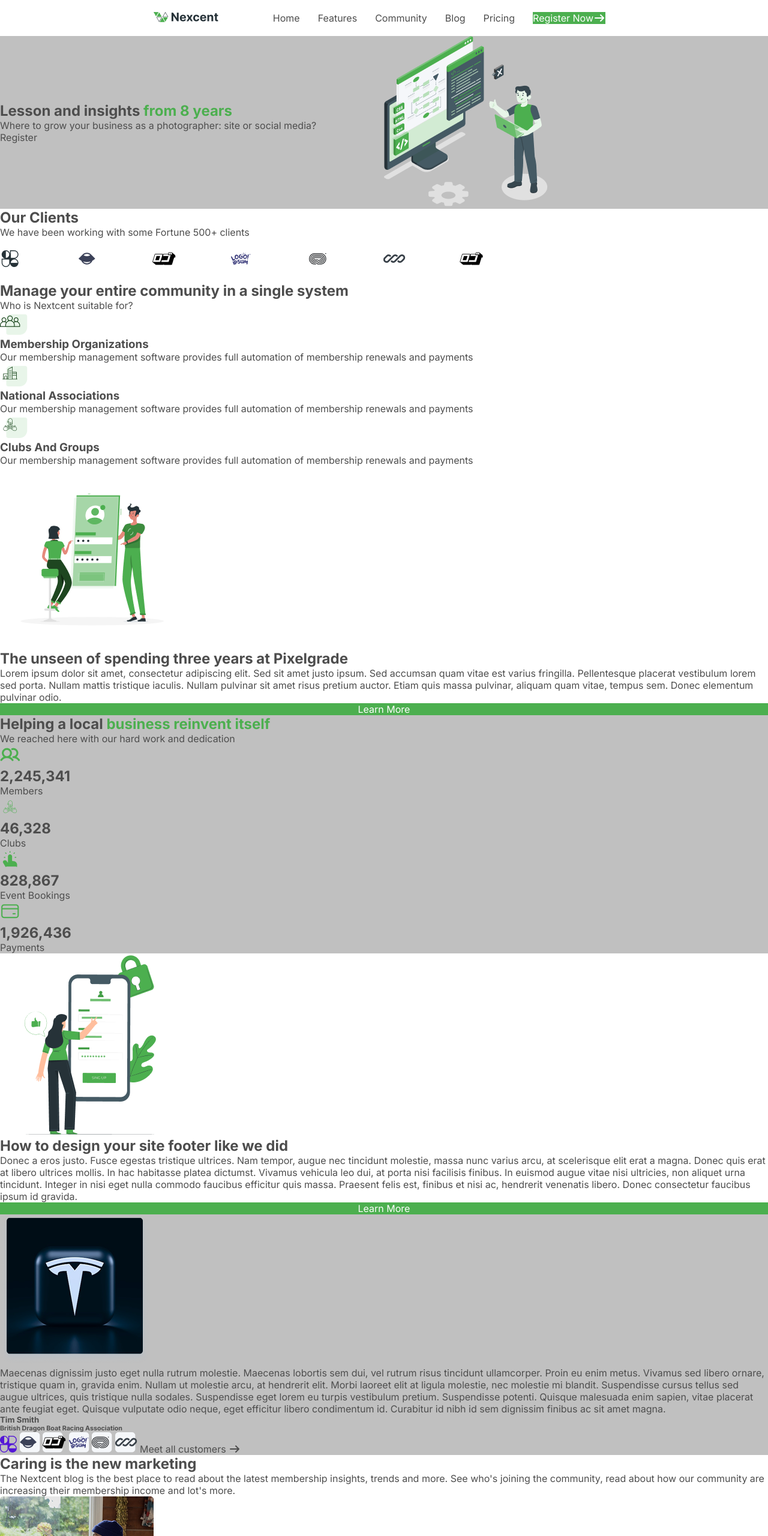
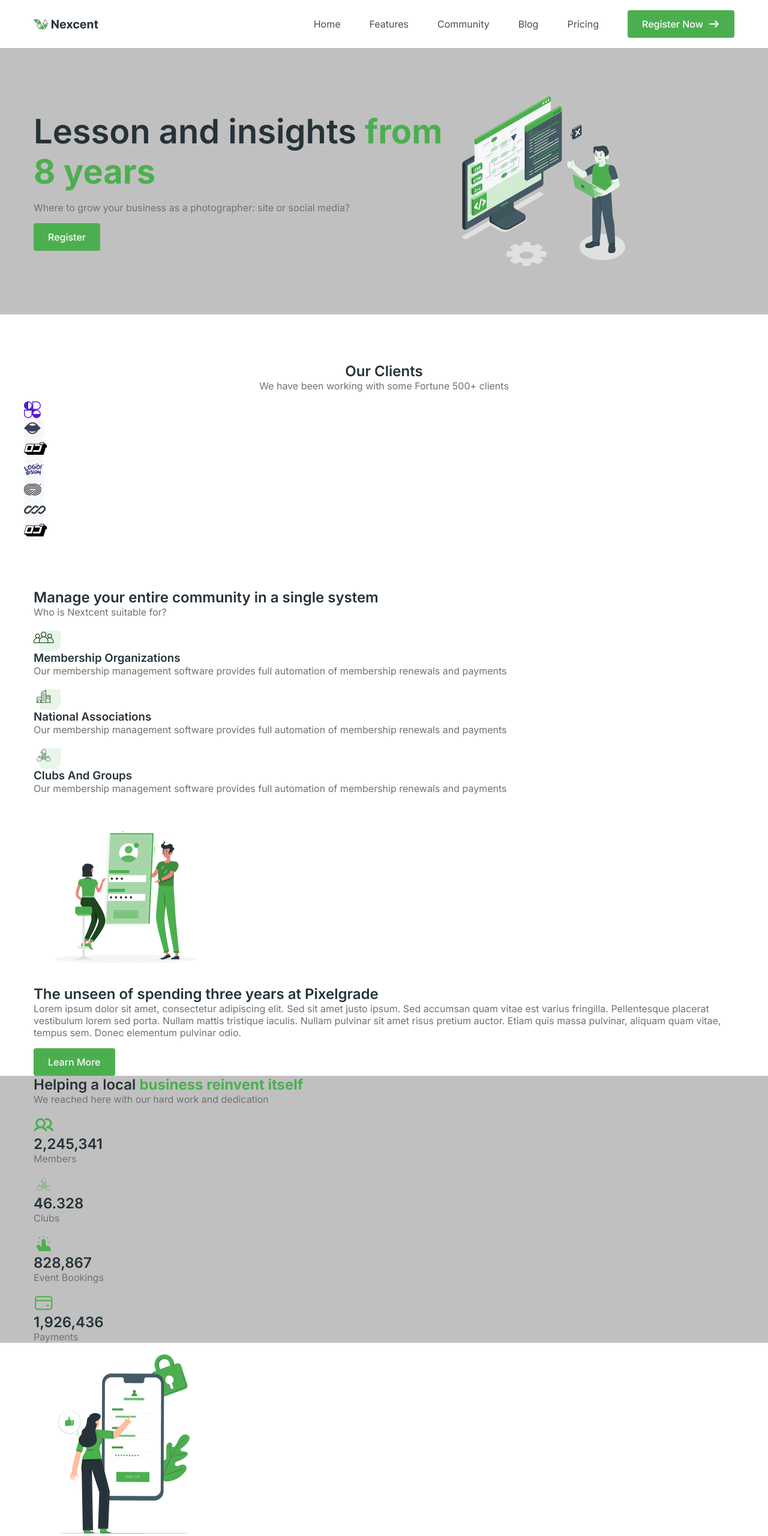
Before and after one commit to WhiteRabbitCoder/Riwi_Html, a plain HTML site: page index.html in a window 1280 px wide. Shown: the top 2560 px of the page at 60% size. Drawn offline with Linux system fonts and the light colour scheme.

Commit message:
HTML and styles of Header and hero finished.

```diff
--- a/assets/styles/style.css
+++ b/assets/styles/style.css
@@ -1,75 +1,168 @@
+:root{
+    --brand_primary: #4CAF4F;
+    --d_grey: #4D4D4D;
+    --grey: #717171;
+    --silver: #C0C0C0;
+    --white: #FFFFFF;
+    --neutral-black: #263238;
+    --font-main: 'Inter', sans-serif;
+}
+
+/*-- Basic reset --*/
 *{
     margin: 0;
     padding: 0;
     box-sizing: border-box;
 }
 
-:root{
-    --D_Grey: #4D4D4D;
-    --Silver: #C0C0C0;
-    --Brand_Primary: #4CAF4F;
-    --White: #FFFFFF
-}
+/*-- Base --*/
 
 body{
-    background: #fff;
+    background: var(--white);
     height: 100dvh;
     width: 100%;
-    color: #4D4D4D;
+    color: var(--neutral-black);
     font-family: "Inter", "Inter Semi Bold", sans-serif;
-
 }
 
 a {
     text-decoration: none;
-    color: var(--D_Grey);
+    color: var(--d_grey);
+    transition: color 0.3s ease;
 }
 
-header{
+img{
+    max-width: 100%;
+    display: block;
+}
+
+h1, h2, h3, h4, h5 {
+    color: var(--neutral-black);
+    font-weight: 600;
+}
+
+p{
+    color: var(--grey);
+    margin-bottom: 1rem;
+}
+
+.container{
+    max-width: 1200px;
+    margin: 0 auto;
+    padding: 0 1rem;
+}
+.bg-silver{
+    background: var(--silver);
+}
+
+strong{
+    color: var(--brand_primary);
+    font-weight: bold;
+}
+
+/* Buttons */
+.btn {
+    display: inline-flex;
+    align-items: center;
+    gap: 0.5rem;
+    padding: 0.8rem 1.5rem;
+    border-radius: 4px;
+    font-weight: 500;
+    cursor: pointer;
+    transition: all 0.3s ease;
+}
+
+.btn-primary {
+    background-color: var(--brand_primary);
+    color: var(--white);
+}
+
+.btn-primary:hover {
+    transform: translateY(-2px);
+}
+
+.btn-primary:focus {
+    transform: translateY(-2px);
+    outline-color: var(--neutral-black);
+}
+
+
+.btn--ghost {
+    color: var(--brand_primary);
+    font-weight: 600;
+    padding: 0.8rem 0;
+}
+
+.btn--ghost:hover {
+    color: #3e8e41;
+    background-color: var(--silver);
+    border: 1px solid var(--brand_primary);
+}
+
+.btn--ghost:focus {
+    outline-color: var(--neutral-black);
+}
+
+.btn--ghost:active {
+    border: none;
+}
+
+.header {
+    background: var(--white);
+    height: 80px;
+    display: flex;
+    align-items: center;
+    /*position: sticky;*/
+    top: 0;
+    z-index: 100;
+    box-shadow: 0 2px 4px rgba(0,0,0,0.05);
+}
+
+.nav{
     display: flex;
     justify-content: space-between;
     align-items: center;
-    height: 60px;
-    padding: 10px 20%;
+    width: 100%;
 }
 
-
-
-header nav ul{
-    display: flex;
-    align-items: end;
-    list-style: none;
-}
-
-header nav ul li{
+.nav__list{
     display: flex;
     align-items: center;
     list-style: none;
-    padding: 0 15px;
+    gap: 3rem;
 }
 
-.grey-bg{
-    background: var(--Silver);
+.nav__link:hover{
+    color: var(--brand_primary);
+    text-decoration: underline var(--brand_primary);
 }
 
-.button{
-    display: flex;
-    align-items: center;
-    justify-content: center;
-    background: var(--Brand_Primary);
-    color: var(--White);
-    border: none;
+.nav__link:focus{
+    color: var(--brand_primary);
+    text-decoration: underline var(--brand_primary);
+    outline-color: var(--grey);
 }
 
-strong{
-    color: var(--Brand_Primary);
-    font-weight: bold;
+/*-- Hero section --*/
+.hero{
+    padding: 5rem 0;
 }
 
-.hero{
+.hero__container{
     display: grid;
-    grid-template-columns: 1fr 1fr;
+    grid-template-columns: 1.5fr 1fr;
     align-items: center;
-    justify-content: center;
-    width: 100%;
+    gap: 2rem;
 }
+
+.hero__text h1{
+    font-size: 3.5rem;
+    line-height: 1.2;
+    margin-bottom: 1rem;
+}
+
+/*-- Clients section -- */
+.clients{
+    text-align: center;
+    padding: 5rem 0;
+}
--- a/index.html
+++ b/index.html
@@ -2,7 +2,7 @@
 <html lang="en">
 <head>
     <meta charset="UTF-8">
-    <title>Title</title>
+    <title>Nexcent</title>
     <!-- Custom CSS -->
     <link rel="stylesheet" href="assets/styles/style.css">
     <!-- Google fonts -->
@@ -11,123 +11,139 @@
     <link rel="stylesheet" href="https://cdnjs.cloudflare.com/ajax/libs/font-awesome/7.0.1/css/all.min.css">
 </head>
 <body>
-<header>
-    <a href = "/" class = "logoHome"><img src="assets/images/NexcentLogo.png" alt="NextCent Logo"></a>
-    <nav class="nav-main">
-        <ul class="nav-list">
-            <li>
-            <a href = "/" class = "home">Home</a>
-            </li>
-            <li>
-            <a href = "/features">Features</a>
-            </li>
-            <li>
-            <a href = "/community">Community</a>
-            </li>
-            <li>
-            <a href = "/blog">Blog</a>
-            </li>
-            <li>
-            <a href = "/pricing">Pricing</a>
-            </li>
-            <li>
-            <a href = "/singup" class = "button">Register Now <i class="fa-solid fa-arrow-right"></i></a>
+<header class="header">
+    <nav class="nav container">
+        <a href="/" class="nav__logo">
+            <img src="assets/images/NexcentLogo.png" alt="Nexcent Logo">
+        </a>
+
+        <ul class="nav__list">
+            <li class="nav__item"><a href="#home" class="nav__link">Home</a></li>
+            <li class="nav__item"><a href="#features" class="nav__link">Features</a></li>
+            <li class="nav__item"><a href="#community" class="nav__link">Community</a></li>
+            <li class="nav__item"><a href="#blog" class="nav__link">Blog</a></li>
+            <li class="nav__item"><a href="#pricing" class="nav__link">Pricing</a></li>
+            <li class="nav__item">
+                <a href="#signup" class="btn btn-primary">Register Now <i class="fa-solid fa-arrow-right"></i></a>
             </li>
         </ul>
     </nav>
 </header>
 <main>
-    <section class = "hero grey-bg">
-        <div class = "hero-text">
+    <section class = "hero bg-silver" id="home">
+        <div class="container hero__container">
+            <div class = "hero__text">
                 <h1>Lesson and insights <strong> from 8 years</strong></h1>
                 <p>Where to grow your business as a photographer: site or social media?</p>
-            <a href = "/singup" class = "hero-btn">Register</a>
+                <a href = "#singup" class = "btn btn-primary">Register</a>
+
             </div>
-        <div class = "hero-image">
-            <img src = "assets/images/Illustration.png" alt = "hero-image">
+            <div class = "hero__image">
+                <img src = "assets/images/Illustration.png" alt="Hero Illustration">
+            </div>
         </div>
     </section>
-    <section class = "our_clients">
-        <div class = "our_clients-text">
+    <section class = "clients container">
+        <div class = "clients__text">
             <h2>Our Clients</h2>
             <p>We have been working with some Fortune 500+ clients</p>
         </div>
-        <div class = "our_clients-image">
-            <img src = "assets/images/Clients_Logos.png" alt = "our-image">
+        <div class="clients__logos">
+            <img src="assets/images/Logo.png" alt="Client Logo">
+            <img src="assets/images/Logo (1).png" alt="Client Logo">
+            <img src="assets/images/Logo (2).png" alt="Client Logo">
+            <img src="assets/images/Logo (3).png" alt="Client Logo">
+            <img src="assets/images/Logo (4).png" alt="Client Logo">
+            <img src="assets/images/Logo (5).png" alt="Client Logo">
+            <img src="assets/images/Logo (2).png" alt="Client Logo">
         </div>
     </section>
-    <section class = "community-management">
-        <div class = "community-management-text">
+    <section class = "community container" id = "features">
+        <div class = "community__header">
             <h2>Manage your entire community in a single system</h2>
             <p>Who is Nextcent suitable for?</p>
         </div>
-        <div class = "community-management-cards">
-            <div>
-                <img src="assets/images/Membership_organizations.png">
+        <div class = "community__grid">
+            <div class="card">
+                <div class = "card__icon"><img src="assets/images/Membership_organizations.png" alt="Membership"></div>
                 <h3>Membership Organizations</h3>
                 <p>Our membership management software provides full automation of membership renewals and payments</p>
             </div>
-            <div>
-                <img src="assets/images/National_Associations.png">
+            <div class="card">
+                <div class = "card__icon"><img src="assets/images/National_Associations.png" alt="National"></div>
                 <h3>National Associations</h3>
                 <p>Our membership management software provides full automation of membership renewals and payments</p>
             </div>
-            <div>
-                <img src="assets/images/Clubs_And_Groups.png">
+            <div class="card">
+                <div class = "card__icon"><img src="assets/images/Clubs_And_Groups.png" alt="Clubs"></div>
                 <h3>Clubs And Groups</h3>
                 <p>Our membership management software provides full automation of membership renewals and payments</p>
             </div>
         </div>
     </section>
-    <section class = "Pixelgrade">
-        <div class = "Pixelgrade-img">
-            <img src = "assets/images/Pixelgrade.png">
+    <section class = "feature-block container">
+        <div class = "feature-block__image">
+            <img src = "assets/images/Pixelgrade.png" alt="Unlock Illustration">
         </div>
-        <div class = "Pixelgrade-text">
+        <div class = "feature-block__content">
             <h2>The unseen of spending three years at Pixelgrade</h2>
             <p>Lorem ipsum dolor sit amet, consectetur adipiscing elit. Sed sit amet justo ipsum. Sed accumsan quam vitae est varius fringilla. Pellentesque placerat vestibulum lorem sed porta. Nullam mattis tristique iaculis. Nullam pulvinar sit amet risus pretium auctor. Etiam quis massa pulvinar, aliquam quam vitae, tempus sem. Donec elementum pulvinar odio.</p>
-            <a href = "#" class = "button">Learn More</a>
+            <a href="#" class="btn btn-primary">Learn More</a>
         </div>
     </section>
-    <section class = "localBusiness grey-bg">
-        <div class = "localBusiness-Text">
+
+    <section class = "stats bg-silver">
+        <div class = "stats__container container">
+            <div class = "stats__text">
                 <h2>Helping a local <strong>business reinvent itself</strong></h2>
                 <p>We reached here with our hard work and dedication</p>
             </div>
-        <div class = "localBusiness-Icons">
-            <div class = "localBusiness-icon">
+            <div class = "stats__grid">
+                <div class = "stats__item">
                     <img src = "assets/images/Icon (3).png">
+                    <div>
                         <h2>2,245,341</h2>
                         <p>Members</p>
                     </div>
-            <div class = "localBusiness-icon">
+                </div>
+                <div class = "stats__item">
                     <img src = "assets/images/Icon (4).png">
-                <h2>46,328</h2>
+                    <div>
+                        <h2>46.328</h2>
                         <p>Clubs</p>
                     </div>
-            <div class = "localBusiness-icon">
+                </div>
+                <div class = "stats__item">
                     <img src = "assets/images/Icon (5).png">
+                    <div>
                         <h2>828,867</h2>
                         <p>Event Bookings</p>
                     </div>
-            <div class = "localBusiness-icon">
+                </div>
+                <div class = "stats__item">
                     <img src = "assets/images/Icon (6).png">
+                    <div>
                         <h2>1,926,436</h2>
                         <p>Payments</p>
                     </div>
                 </div>
-    </section>
-    <section class = "mobileLogin">
-        <div class = "mobileLogin-img">
-            <img src = "assets/images/MobileLogin.png">
             </div>
-        <div class = "mobileLogin-text">
-            <h2>How to design your site footer like we did</h2>
-            <p>Donec a eros justo. Fusce egestas tristique ultrices. Nam tempor, augue nec tincidunt molestie, massa nunc varius arcu, at scelerisque elit erat a magna. Donec quis erat at libero ultrices mollis. In hac habitasse platea dictumst. Vivamus vehicula leo dui, at porta nisi facilisis finibus. In euismod augue vitae nisi ultricies, non aliquet urna tincidunt. Integer in nisi eget nulla commodo faucibus efficitur quis massa. Praesent felis est, finibus et nisi ac, hendrerit venenatis libero. Donec consectetur faucibus ipsum id gravida.</p>
-            <a href = "#" class = "button">Learn More</a>
         </div>
     </section>
-    <section class = "customersSection grey-bg">
+
+    <section class = "feature-block container">
+        <div class = "feature-block__image">
+            <img src = "assets/images/MobileLogin.png" alt="Mobile Login Illustration">
+        </div>
+        <div class="feature-block__content">
+            <h2>How to design your site footer like we did</h2>
+            <p>Donec a eros justo. Fusce egestas tristique ultrices. Nam tempor, augue nec tincidunt molestie, massa nunc varius arcu, at scelerisque elit erat a magna. Donec quis erat at libero ultrices mollis. In hac habitasse platea dictumst.</p>
+            <a href="#" class="btn btn-primary">Learn More</a>
+        </div>
+    </section>
+
+    <section class = "customersSection bg-silver">
+        <div class = "container customersSection__container">
             <div class = "customersSection-img">
                 <img src = "assets/images/tesla_logo.png">
             </div>
@@ -145,45 +161,89 @@
                     <a href="" class = "buttonGhost">Meet all customers <i class="fa-solid fa-arrow-right"></i></a>
                 </div>
             </div>
+        </div>
     </section>
-    <section class = "newMarketing">
+    <section class = "newMarketing container" id = "blog">
         <div class = "newMarketing-text">
             <h2>Caring is the new marketing</h2>
             <p>The Nextcent blog is the best place to read about the latest membership insights, trends and more. See who's joining the community, read about how our community are increasing their membership income and lot's more.</p>
 
         </div>
         <div class = "newMarketing-cards">
-            <div class = "newMarketing-card">
-                <img src="assets/images/image%2018.png">
-                <div class = "newMarketing-card-text">
-                    <h6>Creating Streamlined Safeguarding Processes with OneRen</h6>
-                    <a href = "#" class = "buttonGhost">Read More <i class="fa-solid fa-arrow-right"></i></a>
+            <article class="blog-card">
+                <img src="assets/images/image%2018.png" alt="Blog 1" class="blog-card__img">
+                <div class="blog-card__content">
+                    <h4>Creating Streamlined Safeguarding Processes with OneRen</h4>
+                    <a href="#blog" class="btn btn--ghost">Read More <i class="fa-solid fa-arrow-right"></i></a>
+                </div>
+            </article>
+            <article class="blog-card">
+                <img src="assets/images/image%2019.png" alt="Blog 2" class="blog-card__img">
+                <div class="blog-card__content">
+                    <h4>What are your safeguarding responsibilities and how can you manage them?</h4>
+                    <a href="#blog" class="btn btn--ghost">Read More <i class="fa-solid fa-arrow-right"></i></a>
+                </div>
+            </article>
+            <article class="blog-card">
+                <img src="assets/images/image%2020.png" alt="Blog 3" class="blog-card__img">
+                <div class="blog-card__content">
+                    <h4>Revamping the Membership Model with Triathlon Australia</h4>
+                    <a href="#blog" class="btn btn--ghost">Read More <i class="fa-solid fa-arrow-right"></i></a>
+                </div>
+            </article>
+        </div>
+    </section>
+    <section class = "cta bg-silver">
+        <div class="container cta__container">
+            <h2>Pellentesque suscipit <br>fringilla libero eu.</h2>
+            <a href="#" class="btn btn-primary">Get a Demo <i class="fa-solid fa-arrow-right"></i></a>
+        </div>
+    </section>
+</main>
+<footer class="footer">
+    <div class="container footer__container">
+        <div class="footer__brand">
+            <div class="footer__logo">
+                <img src="assets/images/NexcentLogo.png" alt="Nexcent Footer Logo">
+            </div>
+            <p>&copy; 2020 Nexcent ltd.<br>All rights reserved</p>
+            <div class="footer__socials">
+                <a href="#"><i class="fa-brands fa-instagram"></i></a>
+                <a href="#"><i class="fa-brands fa-dribbble"></i></a>
+                <a href="#"><i class="fa-brands fa-twitter"></i></a>
+                <a href="#"><i class="fa-brands fa-youtube"></i></a>
             </div>
         </div>
-            <div class = "newMarketing-card">
-                <img src="assets/images/image%2019.png">
-                <div class = "newMarketing-card-text">
-                    <h6>What are your safeguarding responsibilities and how can you manage them?</h6>
-                    <a href = "#" class = "buttonGhost">Read More <i class="fa-solid fa-arrow-right"></i></a>
+        <div class="footer__links">
+            <div class="footer__col">
+                <h4>Company</h4>
+                <ul>
+                    <li><a href="#">About us</a></li>
+                    <li><a href="#">Blog</a></li>
+                    <li><a href="#">Contact us</a></li>
+                    <li><a href="#">Pricing</a></li>
+                    <li><a href="#">Testimonials</a></li>
+                </ul>
             </div>
+            <div class="footer__col">
+                <h4>Support</h4>
+                <ul>
+                    <li><a href="#">Help center</a></li>
+                    <li><a href="#">Terms of service</a></li>
+                    <li><a href="#">Legal</a></li>
+                    <li><a href="#">Privacy policy</a></li>
+                    <li><a href="#">Status</a></li>
+                </ul>
             </div>
-            <div class = "newMarketing-card">
-                <img src="assets/images/image%2020.png">
-                <div class = "newMarketing-card-text">
-                    <h6>Revamping the Membership Model with Triathlon Australia</h6>
-                    <a href = "#" class = "buttonGhost">Read More <i class="fa-solid fa-arrow-right"></i></a>
+            <div class="footer__col">
+                <h4>Stay up to date</h4>
+                <form class="footer__form">
+                    <input type="email" placeholder="Your email address">
+                    <button type="submit"><i class="fa-regular fa-paper-plane"></i></button>
+                </form>
             </div>
         </div>
     </div>
-    </section>
-    <section class = "demo grey-bg">
-        <h2>Pellentesque suscipit fringilla libero eu.</h2>
-        <a class="button" href="#">Get a Demo <i class="fa-solid fa-arrow-right"></i></a>
-    </section>
-</main>
-<footer>
-
-
 </footer>
 </body>
 </html>
```
Lines whose indentation alone changed are shown as unchanged.
